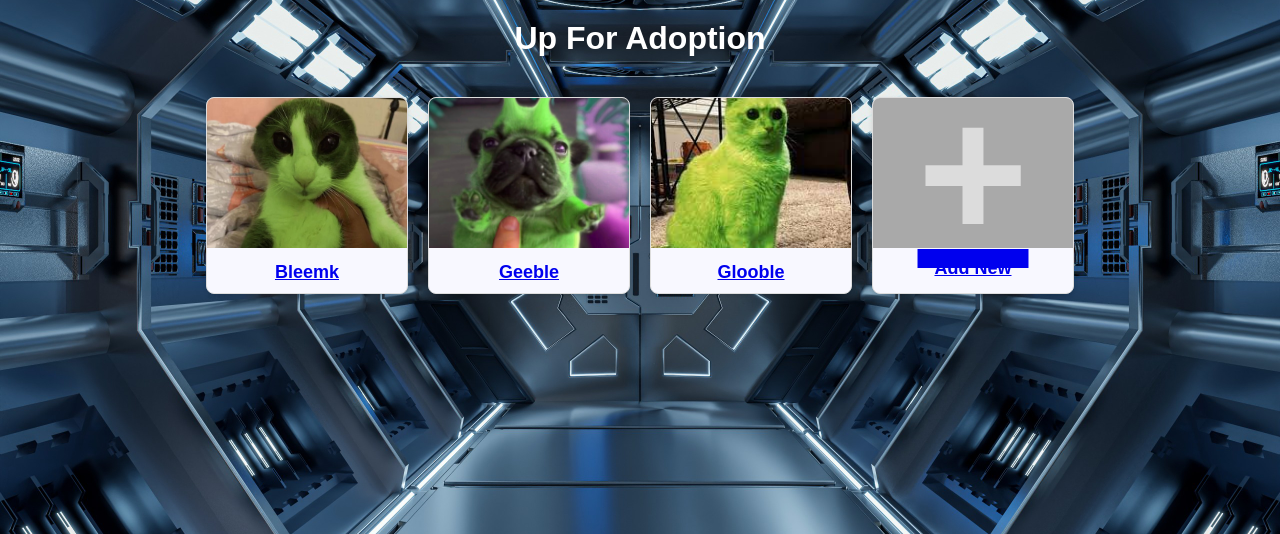
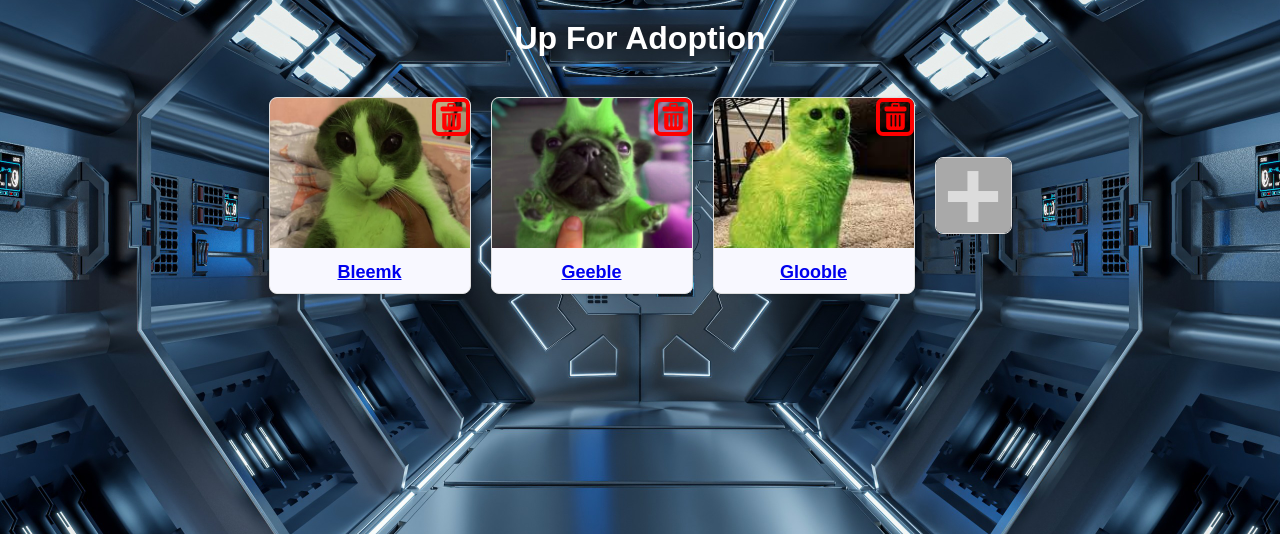
Before and after one commit to hhamelin-iu/i210-final, a PHP site: page /browse.php in a window 1280 px wide. Shown: the part 93-627 px from the top of the page. Run offline with PHP 8.4, Linux system fonts and the light colour scheme; data comes from the database, SQL or seed files in the repository.

Commit message:
began CRUD implementation

```diff
--- a/animal_details.php
+++ b/animal_details.php
@@ -47,7 +47,7 @@ include ('includes/header.php'); ?>
 <?php include ('includes/navbar.php'); ?>
     <div class="animal-details">
         <h1><?php echo htmlspecialchars($animal['name']); ?></h1>
-        <img src="<?= 'www/img/animals/' . htmlspecialchars($animal['photo']); ?>" alt="<?php echo htmlspecialchars($animal['name']); ?>">
+        <img src="<?= htmlspecialchars($animal['photo']); ?>" alt="<?php echo htmlspecialchars($animal['name']); ?>">
         <div style="display:inline-block">
             <p><strong>Animal:</strong> <?php echo htmlspecialchars($animal['type_name']); ?></p>
             <p><strong>Breed:</strong> <?php echo htmlspecialchars($animal['breed_name']); ?></p>
--- a/browse.php
+++ b/browse.php
@@ -24,16 +24,18 @@ include ('includes/header.php');?>
             // Loop through each entry
             while ($row = $result->fetch_assoc()) {
                     echo "<div class='animal-card'>";
+                        echo '<div class="trash-button" onclick="window.open(\'delete.php?id=' . $row['id'] . '\', \'mywindow\');">';
+                            echo '<div class="trash-icon"></div>';
+                        echo '</div>';
                         echo '<a href="animal_details.php?id=' . $row['id'] . '">';
-                        echo "<img src='www/img/animals/" . $row['photo'] . "'>";
+                        echo "<img src='" . $row['photo'] . "'>";
                         echo "<h2>" . $row['name'] . "</h2>";
+                        echo "</a>";
                     echo "</div>";
             }
         }
-                echo "<div class='add-new-card'>";
-                    echo '<a href="add_new.php">';
-                    echo "<div class='plus'>+</div>";
-                    echo "<h2> Add New </h2>";
+                echo "<div class='add-new'>";
+                    echo '<a class="plus" href="add_new.php">+</a>';
                 echo "</div>";
         echo "</div>";
     ?>
--- a/www/css/browse.css
+++ b/www/css/browse.css
@@ -16,6 +16,7 @@ h1 {
     max-width: 1200px;
 }
 .animal-card {
+    position: relative;
     width: 200px;
     text-align: center;
     border: 1px solid #ddd;
@@ -24,6 +25,33 @@ h1 {
     overflow: hidden;
     background-color: ghostwhite;
 }
+
+.animal-card .trash-button {
+    --size: 30px;
+    --border-size: 4px;
+    position: absolute;
+    width: var(--size);
+    height: var(--size);
+    left: calc( 100% - var(--size) - ( 2 *var(--border-size)));
+    border-radius: 7px;
+    cursor: pointer;
+    border: var(--border-size) solid red;
+
+}
+
+.trash-button .trash-icon {
+    position: relative;
+    top: 1px;
+    left: 2px;
+    width: 90%;
+    height: 90%;
+    background-color: red;
+    mask: url('../img/trash.svg');
+    mask-size: 100%;
+    mask-repeat: no-repeat;
+    mask-position: center;
+}
+
 .animal-card img {
     width: 100%;
     height: 150px;
@@ -34,26 +62,24 @@ h1 {
     margin: 10px 0;
 }
 
-.add-new-card {
-    width: 200px;
+.add-new {
+    align-self: center;
+    width: 75px;
+    height: 75px;
     text-align: center;
     border: 1px solid #ddd;
     border-radius: 8px;
     box-shadow: 0 2px 4px rgba(0, 0, 0, 0.1);
     overflow: hidden;
-    background-color: ghostwhite;
 }
-.add-new-card .plus {
+
+.plus {
+    display: block;
     background: darkgrey;
     width: 100%;
-    height: 150px;
-    font-size: 190px;
+    font-size: 100px;
     font-weight: bold;
     color: gainsboro;
-    line-height: 150px;
-    text-decoration: none;
+    line-height: 75px;
+    text-decoration: inherit;
 }
-.add-new-card h2 {
-    font-size: 18px;
-    margin: 10px 0;
-}
--- a/www/css/styles.css
+++ b/www/css/styles.css
@@ -45,3 +45,13 @@ body {
 .navbar .sign-in {
     margin-right: 20px;
 }
+
+.special-link {
+    margin-top: 20px;
+    text-decoration: none;
+    color: #007BFF;
+    font-weight: bold;
+}
+.special-link:hover {
+    text-decoration: underline;
+}
```
Also changed, not shown: add_new.php (added, +137 -0 lines), get_breeds.php (added, +40 -0 lines), www/css/animal_details.css (+0 -9 lines), delete.php (added), reserve.php (deleted), sign_in.php (deleted), www/img/animals/1734117242_AdobeStock_189776679.jpeg (added), www/img/animals/1734118005_AdobeStock_281792532.jpeg (added), www/img/animals/1734118144_AdobeStock_281792532.jpeg (added), www/img/animals/1734118983_AdobeStock_281792532.jpeg (added), www/img/trash.svg (added).
